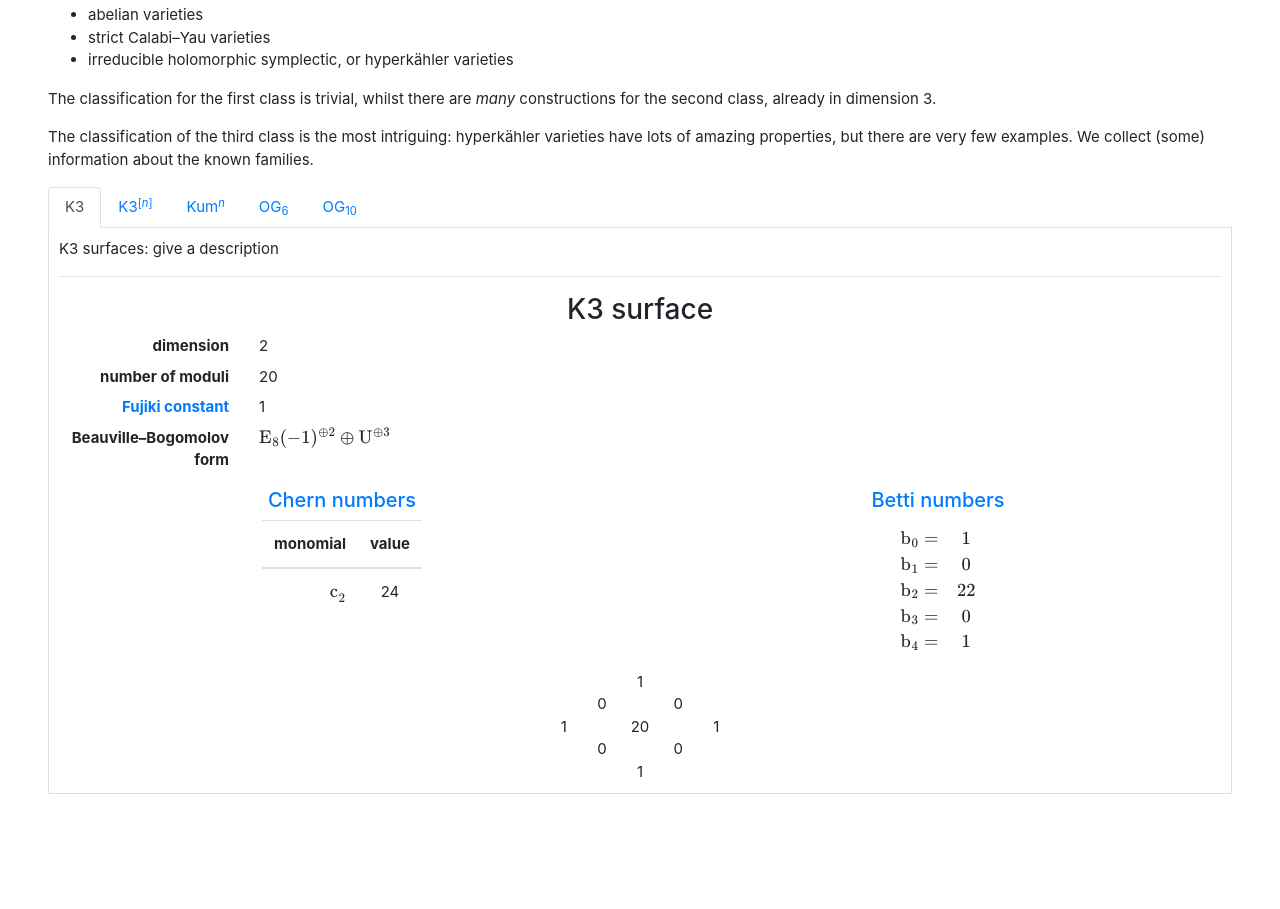
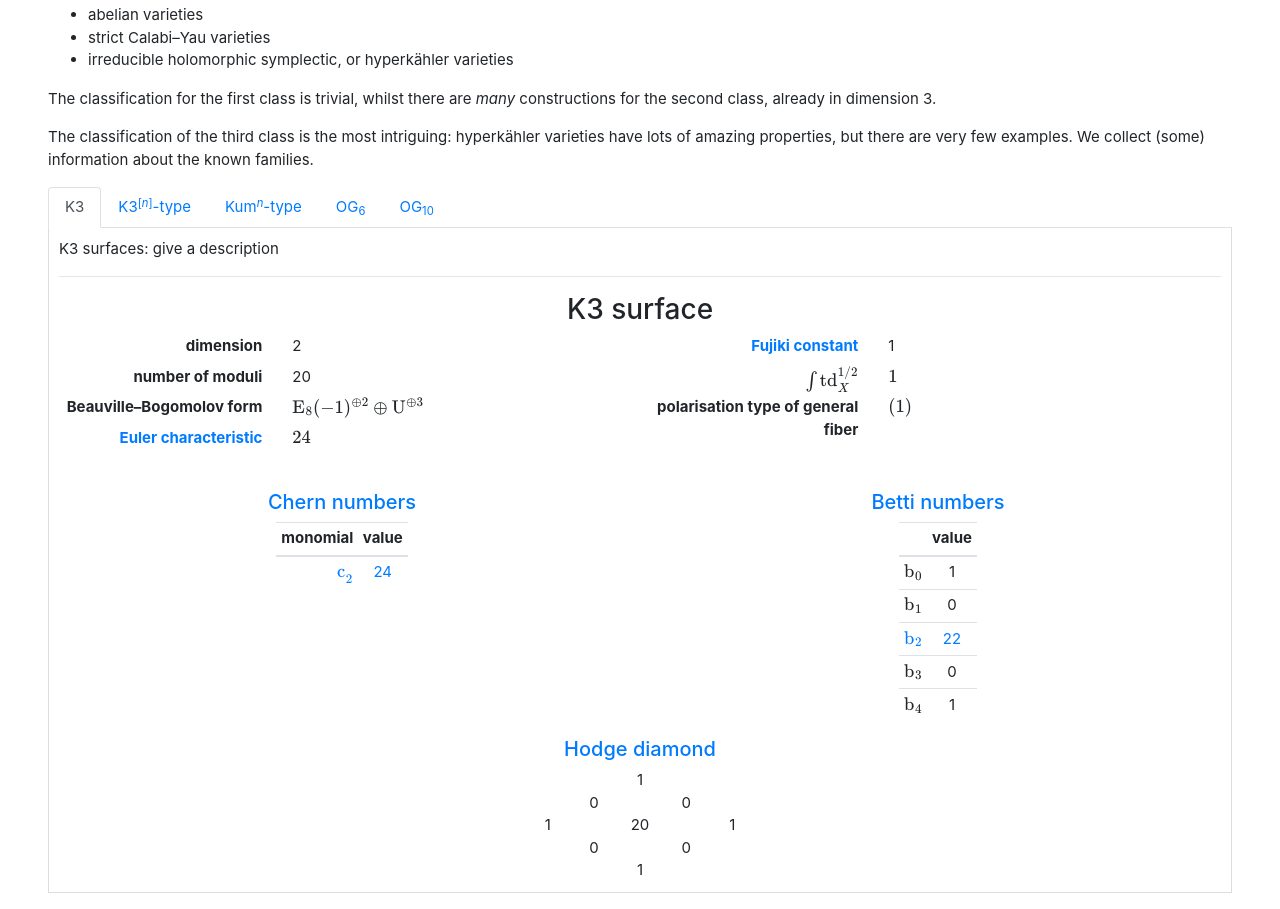
Before and after one commit to pbelmans/hyperkaehler-info, a Flask app: page / in a window 1280 px wide. Shown: the part 199-1108 px from the top of the page. Before the commit the page ends 993 px from the top, so only its background shows below. Run offline with Flask 2, Linux system fonts and the light colour scheme; style sheets or scripts are compiled from the project's sources.

Commit message:
Various new features and some improvements

```diff
--- a/application.py
+++ b/application.py
@@ -5,6 +5,7 @@ import glob
 import os
 import re
 import yaml
+import math
 
 app = Flask(__name__)
 
@@ -16,6 +17,7 @@ class Hyperkaehler:
         self.key = key
 
         self.dimension = data["dimension"]
+        n = self.dimension // 2 # this is a useful variable
 
         # Hodge numbers
         self.hodge = list(map(int, data["hodge"].split(" ")))
@@ -27,6 +29,7 @@ class Hyperkaehler:
 
         # Chern numbers
         self.chern = dict()
+        self.euler = 0
         if "chern" in data:
             for number in data["chern"]:
                 number = list(map(int, number.split(" ")))
@@ -37,28 +40,59 @@ class Hyperkaehler:
                         "{} is not a valid Chern monomial of degree {}".format(monomials, self.dimension)
 
                 self.chern[monomials] = int(value)
+            self.euler = self.chern[((2*n, 1),)]
 
+        # integral of square root of the Todd clas
+        if key == "K3":        self.square_root_todd = 1
+        elif key[:3] == "K3-": self.square_root_todd = str((n + 3)**n) + "/" + str(4**n * math.factorial(n))
+        elif key[:3] == "Kum": self.square_root_todd = str((n + 1)**n) + "/" + str(4**n * math.factorial(n))
+        elif key == "OG6":     self.square_root_todd = "2/3"
+        elif key == "OG10":    self.square_root_todd = "4/15"
+        # turn it into a tuple with the reduced fraction
+        if key == "K3": self.square_root_todd = (1, 1)
+        else:
+            integral = tuple(map(int, self.square_root_todd.split("/")))
+            gcd = math.gcd(integral[0], integral[1])
+            self.square_root_todd = (self.square_root_todd, str(integral[0] // gcd) + "/" + str(integral[1] // gcd))
+
+        # Fujiki constant
         if key == "K3":        self.fujiki = 1
         elif key[:3] == "K3-": self.fujiki = 1
-        elif key[:3] == "Kum": self.fujiki = 1 + self.dimension // 2
+        elif key[:3] == "Kum": self.fujiki = 1 + n
         elif key == "OG6":     self.fujiki = 4
         elif key == "OG10":    self.fujiki = 1
 
+        # Beauville-Bogomolov form
         if key == "K3":        self.bb = r"\mathrm{E}_8(-1)^{\oplus2}\oplus\mathrm{U}^{\oplus3}"
         elif key[:3] == "K3-": self.bb = r"\mathrm{E}_8(-1)^{\oplus2}\oplus\mathrm{U}^{\oplus3}\oplus(" + str(-self.dimension + 2) + ")"
         elif key[:3] == "Kum": self.bb = r"\mathrm{U}^3\oplus(" + str(-self.dimension - 2) + ")"
         elif key == "OG6":     self.bb = r"\mathrm{U}^3\oplus(-2)^{\oplus2}"
         elif key == "OG10":    self.bb = r"\mathrm{E}_8(-1)^{\oplus2}\oplus\mathrm{U}^3\oplus\mathrm{A}_2(-1)"
 
+        # polarisation type of Lagrangian fibration
+        self.polarisations = []
+        if key == "K3":        self.polarisations.append("(1)")
+        elif key[:3] == "K3-": self.polarisations.append("(" + ",".join("1") + ")")
+        elif key[:3] == "Kum":
+            # Theorem 1.1 of MR3848435
+            ds = [d for d in range(1, n+2) if (n+1) % (d*d) == 0]
+            for d in ds:
+                polarisation = ",".join(["(" + ",".join(["1"]*(n-2)) + ("," if n > 2 else "") + str(d) + "," + str((n+1) // d) + ")"])
+                self.polarisations.append(polarisation)
+        elif key == "OG6":     self.polarisations.append("(1,2,2)")
+        elif key == "OG10":    self.polarisations.append("(1,1,1,1,1)")
+
+        # HTML name
         if key == "K3":        self.name = "K3 surface"
-        elif key[:3] == "K3-": self.name = "K3<sup>[{}]</sup>-type".format(self.dimension // 2)
-        elif key[:3] == "Kum": self.name = "Kum<sup>[{}]</sup>-type".format(self.dimension // 2)
+        elif key[:3] == "K3-": self.name = "K3<sup>[{}]</sup>-type".format(n)
+        elif key[:3] == "Kum": self.name = "Kum<sup>[{}]</sup>-type".format(n)
         elif key == "OG6":     self.name = "O'Grady's 6-dimensional sporadic type" # TODO suboptimal naming
         elif key == "OG10":    self.name = "O'Grady's 10-dimensional sporadic type"
 
+        # shorthand name
         if key == "K3":        self.shorthand = "K3"
-        elif key[:3] == "K3-": self.shorthand = "K3<sup>[{}]</sup>-type".format(self.dimension // 2)
-        elif key[:3] == "Kum": self.shorthand = "Kum<sup>[{}]</sup>-type".format(self.dimension // 2)
+        elif key[:3] == "K3-": self.shorthand = "K3<sup>[{}]</sup>-type".format(n)
+        elif key[:3] == "Kum": self.shorthand = "Kum<sup>[{}]</sup>-type".format(n)
         elif key == "OG6":     self.shorthand = "OG<sub>6</sub>"
         elif key == "OG10":    self.shorthand = "OG<sub>10</sub>"
 
@@ -80,11 +114,20 @@ def index(): return render_template("index.html", hyperkaehlers=hyperkaehlers)
 def about(): return render_template("about.html")
 
 # specialised pages
+@app.route("/beauville-bogomolov")
+def beauville_bogomolov(): return render_template("beauville-bogomolov.html", hyperkaehlers=hyperkaehlers)
+
 @app.route("/betti")
 def betti(): return render_template("betti.html", hyperkaehlers=hyperkaehlers)
 
 @app.route("/chern")
 def chern(): return render_template("chern.html", hyperkaehlers=hyperkaehlers)
 
+@app.route("/euler")
+def euler(): return render_template("euler.html", hyperkaehlers=hyperkaehlers)
+
 @app.route("/fujiki")
 def fujiki(): return render_template("fujiki.html")
+
+@app.route("/hodge")
+def hodge(): return render_template("hodge.html", hyperkaehlers=hyperkaehlers)
--- a/assets/style.scss
+++ b/assets/style.scss
@@ -63,16 +63,6 @@ div#content::-webkit-scrollbar {
   display: none;
 }
 
-div.diamond {
-  margin: 0 -1.25rem;
-  text-align: center;
-}
-
-div.diamond span {
-  display: inline-block;
-  width: 4.5rem;
-}
-
 .tab-content {
   border-left: 1px solid #ddd;
   border-right: 1px solid #ddd;
--- a/templates/index.html
+++ b/templates/index.html
@@ -16,8 +16,8 @@
 
 <ul class="nav nav-tabs" id="table" role="tablist">
   <li class="nav-item" role="presentation"><a class="nav-link active" id="K3-tab" data-toggle="tab" href="#K3" role="tab" aria-controls="K3" aria-selected="true">K3</a></li>
-  <li class="nav-item" role="presentation"><a class="nav-link" id="K3-n-tab" data-toggle="tab" href="#K3-n" role="tab" aria-controls="K3-n" aria-selected="false">K3<sup>[<em>n</em>]</a></li>
-  <li class="nav-item" role="presentation"><a class="nav-link" id="Kum-n-tab" data-toggle="tab" href="#Kum-n" role="tab" aria-controls="Kum-n" aria-selected="false">Kum<sup><em>n</em></sup></a></li>
+  <li class="nav-item" role="presentation"><a class="nav-link" id="K3-n-tab" data-toggle="tab" href="#K3-n" role="tab" aria-controls="K3-n" aria-selected="false">K3<sup>[<em>n</em>]</sup>-type</a></li>
+  <li class="nav-item" role="presentation"><a class="nav-link" id="Kum-n-tab" data-toggle="tab" href="#Kum-n" role="tab" aria-controls="Kum-n" aria-selected="false">Kum<sup><em>n</em></sup>-type</a></li>
   <li class="nav-item" role="presentation"><a class="nav-link" id="OG6-tab" data-toggle="tab" href="#OG6" role="tab" aria-controls="OG6" aria-selected="false">OG<sub>6</sub></a></li>
   <li class="nav-item" role="presentation"><a class="nav-link" id="OG10-tab" data-toggle="tab" href="#OG10" role="tab" aria-controls="OG10" aria-selected="false">OG<sub>10</sub></a></li>
 </ul>
@@ -32,7 +32,7 @@
   </div>
 
   <div class="tab-pane fade" id="K3-n" role="tabpanel" aria-labelledby="K3-n-tab">
-    Hilbert schemes of points on K3 surfaces: give a description
+    Hilbert schemes of points on K3 surfaces (and their deformations): give a description
 
     <p><label for="K3-n-selector">value for <em>n</em> (2&ndash;10)</label>:
     <input type="number" id="K3-n-selector" name="K3-n-selector" min="2" max="10" value="2">
@@ -44,7 +44,7 @@
   </div>
 
   <div class="tab-pane fade" id="Kum-n" role="tabpanel" aria-labelledby="Kumn-tab">
-    generalised Kummer varieties: give a description
+    generalised Kummer varieties (and their deformations): give a description
 
     <p><label for="Kum-n-selector">value for <em>n</em> (2&ndash;10)</label>:
     <input type="number" id="Kum-n-selector" name="Kum-n-selector" min="2" max="10" value="2">
@@ -57,7 +57,7 @@
   </div>
 
   <div class="tab-pane fade" id="OG6" role="tabpanel" aria-labelledby="OG6-tab">
-    O'Grady 6: give a description
+    O'Grady 6 (and their deformations): give a description
 
     <hr>
 
@@ -65,7 +65,7 @@
   </div>
 
   <div class="tab-pane fade" id="OG10" role="tabpanel" aria-labelledby="OG10-tab">
-    O'Grady 10: give a description
+    O'Grady 10 (and their deformations): give a description
 
     <hr>
 
--- a/templates/macros.html
+++ b/templates/macros.html
@@ -3,24 +3,42 @@
 
 <h3 class="text-center">{{ X.name | safe }}</h3>
 
-<dl class="row basic">
-  <dt class="col-6 text-right">dimension</dt>
-  <dd class="col-6 text-left">{{ X.dimension }}</dd>
+<div class="row">
+  <div class="col-md-6">
+    <dl class="row basic">
+      <dt class="col-7 text-right">dimension</dt>
+      <dd class="col-5 text-left">{{ X.dimension }}</dd>
 
-  <dt class="col-6 text-right">number of moduli</dt>
-  <dd class="col-6 text-left">{{ X.betti[2] - 2 }}</dd>
+      <dt class="col-7 text-right">number of moduli</dt>
+      <dd class="col-5 text-left">{{ X.betti[2] - 2 }}</dd>
 
-  <dt class="col-6 text-right"><a href="/fujiki">Fujiki constant</a></dt>
-  <dd class="col-6 text-left">{{ X.fujiki }}</dd>
+      <dt class="col-7 text-right">Beauville&ndash;Bogomolov form</dt>
+      <dd class="col-5 text-left">${{ X.bb }}$</dd>
 
-  <dt class="col-6 text-right">Beauville&ndash;Bogomolov form</dt>
-  <dd class="col-6 text-left">${{ X.bb }}$</dd>
-</dl>
+      <dt class="col-7 text-right"><a href="/euler">Euler characteristic</a></dt>
+      <dd class="col-5 text-left">${{ X.euler }}$</dd>
+    </dl>
+  </div>
+
+  <div class="col-md-6">
+    <dl class="row basic">
+      <dt class="col-7 text-right"><a href="/fujiki">Fujiki constant</a></dt>
+      <dd class="col-5 text-left">{{ X.fujiki }}</dd>
+
+      <dt class="col-7 text-right">$\int\mathrm{td}_X^{1/2}$
+      <dd class="col-5 text-left">${{ X.square_root_todd[1] }}$
+
+      <dt class="col-7 text-right">polarisation type of general fiber
+      <dd class="col-5 text-left">${% for polarisation in X.polarisations %}{{ polarisation }}{% if not loop.last %},{% endif %}{% endfor %}$
+    </dl>
+  </div>
+</div>
 
 <div class="row">
-  <div class="col-6 text-center">{{ chern(X) }}</div>
-  <div class="col-6 text-center">{{ betti(X) }}</div>
+  <div class="col-md-6 text-center">{{ chern(X) }}</div>
+  <div class="col-md-6 text-center">{{ betti(X) }}</div>
 </div>
+
 {{ hodge(X) }}
 
 </div>
@@ -28,21 +46,42 @@
 
 
 {% macro betti(X) %}
-<h5><a href="/betti">Betti numbers</a></h5>
-\begin{array}{rc}
-  {% for i in range(2*X.dimension + 1) %}
-    \mathrm{b}_{ {{ i }} }=&{{ X.betti[i] }} \\
-  {% endfor %}
-\end{array}
+<h5 class="mt-3"><a href="/betti">Betti numbers</a></h5>
+<table class="table table-sm table-hover" style="width: auto !important; margin: 0 auto;">
+  <thead>
+    <tr>
+      <th></th>
+      <th>value</th>
+    </tr>
+  </thead>
+
+  <tbody>
+    {% for i in range(2*X.dimension + 1) %}
+    <tr>
+      <td class="text-right">
+        {% if i == 2 %}<a style="display: block" href="/beauville-bogomolov">{% endif %}
+        $\mathrm{b}_{ {{ i }} }$
+        {% if i == 2 %}</a>{% endif %}
+      </td>
+      <td>
+        {% if i == 2 %}<a style="display: block" href="/beauville-bogomolov">{% endif %}
+        {{ X.betti[i] }}</td>
+        {% if i == 2 %}</a>{% endif %}
+    </tr>
+    {% endfor %}
+  </tbody>
+</table>
 {% endmacro %}
 
 
 {% macro hodge(X) %}
-<div class="diamond">
+<h5 class="mt-3 text-center"><a href="/hodge">Hodge diamond</a></h5>
+<div class="diamond" style="position: relative; overflow: hidden; width: 100%; margin: 0 auto; text-align: center; word-wrap: none">
   {% for i in range(2*X.dimension + 1) %}
+    <div style="overflow: hidden; position: absolute; left: -50%; right: -50%">
     {% for j in range(i + 1) if j <= X.dimension and i - j <= X.dimension %}
-      <span>{{ X.hodge[j][i - j] }}</span>
-      {% if loop.last %}<br style="clear: both">{% endif %}
+      <span style="display: inline-block; width: 5.5rem">{{ X.hodge[j][i - j] }}</span>
+      {% if loop.last %}</div><br style="clear: both">{% endif %}
     {% endfor %}
   {% endfor %}
 </div>
@@ -55,8 +94,8 @@ ${% for (d, e) in monomial %}\mathrm{c}_{ {{ d }} }^{ {% if e != 1 %}{{ e }}{% e
 
 
 {% macro chern(X) %}
-<h5><a href="/chern">Chern numbers</a></h5>
-<table class="table table-hover" style="width: auto !important; margin: 0 auto;">
+<h5 class="mt-3"><a href="/chern">Chern numbers</a></h5>
+<table class="table table-sm table-hover" style="width: auto !important; margin: 0 auto;">
   <thead>
     <tr>
       <th>monomial</th>
@@ -67,8 +106,15 @@ ${% for (d, e) in monomial %}\mathrm{c}_{ {{ d }} }^{ {% if e != 1 %}{{ e }}{% e
   <tbody>
     {% for monomial, value in X.chern | dictsort(false, 'value') | reverse %}
     <tr>
-      <td class="text-right">{{ chern_monomial(monomial) }}</td>
-      <td>{{ value }}</td>
+      <td class="text-right">
+        {% if loop.last %}<a style="display: block"  href="/euler">{% endif %}
+        {{ chern_monomial(monomial) }}
+        {% if loop.last %}</a>{% endif %}
+      </td>
+      <td>
+        {% if loop.last %}<a style="display: block" href="/euler">{% endif %}
+        {{ value }}</td>
+        {% if loop.last %}</a>{% endif %}
     </tr>
     {% endfor %}
   </tbody>
--- a/templates/navigation.html
+++ b/templates/navigation.html
@@ -10,7 +10,7 @@
       <li class="nav-item ml-3 ml-md-0"><a class="nav-link py-2" href="/about">about</a></li>
 
       <li class="nav-item d-md-none ml-3 mt-2 text-white">other:</li>
-      <li class="nav-item ml-3 d-md-none"><a class="nav-link pt-2 pb-0" href="http://grassmannian.info"><img src="https://grassmannian.pythonanywhere.com/static/favicon.ico" height="20" class="mr-3">Grassmannian.info</a></li>
+      <li class="nav-item ml-3 d-md-none"><a class="nav-link pt-2 pb-0" href="https://grassmannian.info"><img src="https://grassmannian.pythonanywhere.com/static/favicon.ico" height="20" class="mr-3">Grassmannian.info</a></li>
       <li class="nav-item ml-3 d-md-none"><a class="nav-link py-2" href="https://superficie.info"><img src="https://superficie.info/favicon.ico" height="20" class="mr-3">le superficie algebriche</a></li>
       <li class="nav-item ml-3 d-md-none"><a class="nav-link py-2" href="https://fanography.info"><img src="https://fanography.pythonanywhere.com/static/favicon.png" height="20" class="mr-3">Fanography</a></li>
     </ul>
```
Also changed, not shown: templates/chern.html (+7 -1 lines), templates/euler.html (added, +35 -0 lines), templates/hodge.html (added, +10 -0 lines).
